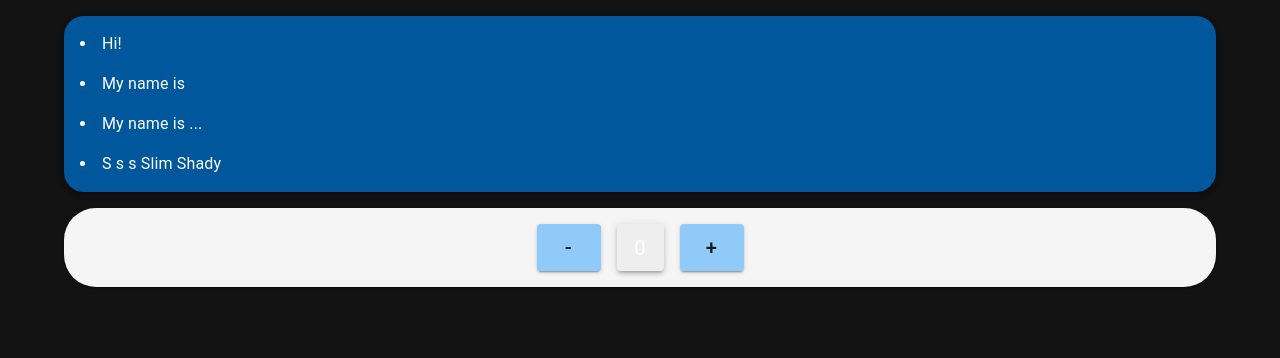
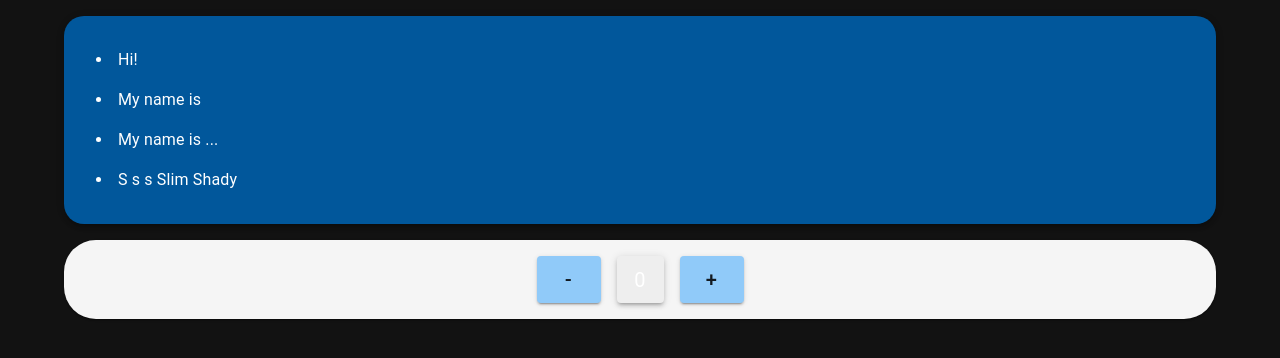
Before and after one commit to PiotrAdamowicz/bimally-todoapp, a React (Vite) app: page / in a window 1280 px wide. Shown: the top 358 px of the page. Built offline with nearby package versions, Linux system fonts and the light colour scheme.

Commit message:
wip: remove todos

```diff
--- a/src/components/TodoList/TodoList.tsx
+++ b/src/components/TodoList/TodoList.tsx
@@ -6,14 +6,13 @@
 import { lightBlue } from '@mui/material/colors';
 
 const TodoList = () => {
-
   const dispatch = useDispatch();
   const list = useSelector(selectTodos).todos;
   return (
     <Stack gap={5}>
       <Stack
         sx={{
-        p: 2,
+          p: 4,
           boxShadow: 3,
           borderRadius: 5,
           position: 'relative',
@@ -21,7 +20,16 @@
         }}
         gap={2}
       >
-      {list.todos.map((todo:Todo) =>(<li onClick={()=>dispatch(remove(todo))} key={todo.addDate + Math.random() * 100}>{todo.text}</li>))}
+        {list.todos.map((todo: Todo) => (
+          <li
+            onClick={() => {
+              dispatch(remove(todo));
+            }}
+            key={todo.addDate + Math.random() * 100}
+          >
+            {todo.text}
+          </li>
+        ))}
       </Stack>
     </Stack>
   );
```
Lines whose indentation alone changed are shown as unchanged.
